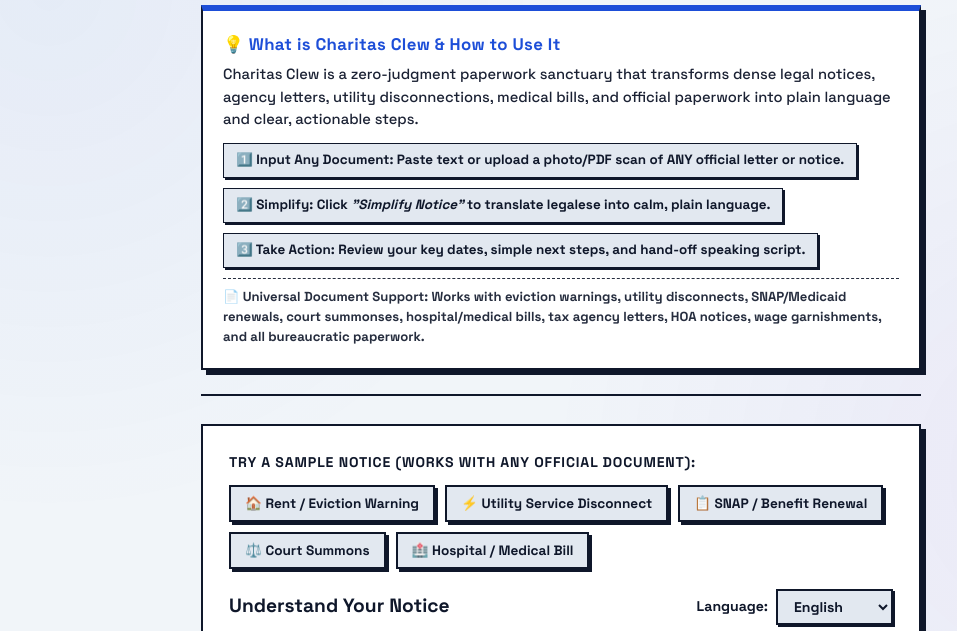
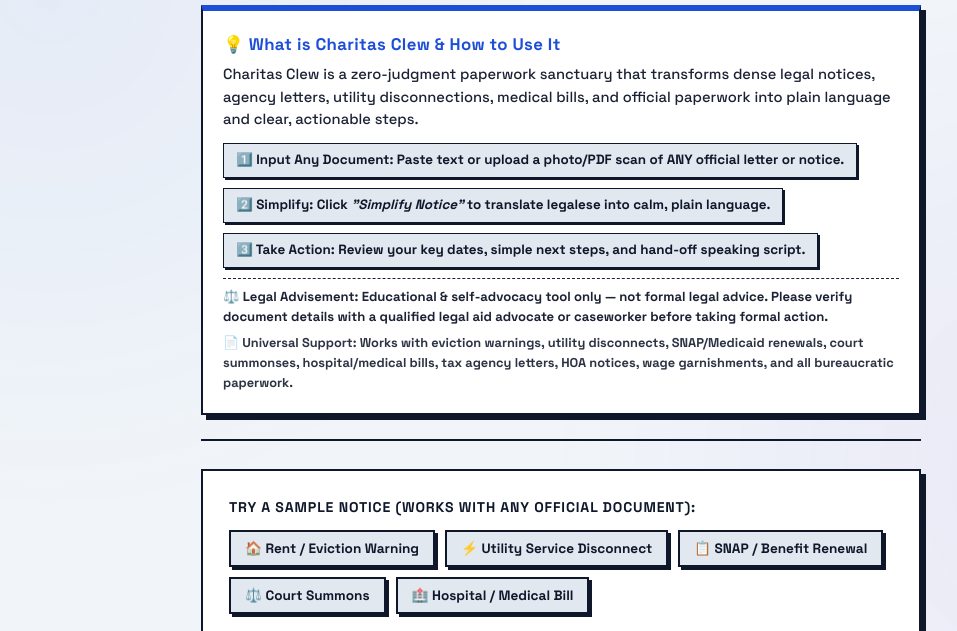
Before and after one commit to earlgreyhot1701D/charitas-clew, a website: page public/index.html in a window 1280 px wide. Shown: the part 167-798 px from the top of the page, without its empty margins (79-1036 px from the left). Drawn offline with Linux system fonts and the light colour scheme.

Commit message:
docs(ui): add prominent 1-line legal advisement to header explainer card

```diff
--- a/public/index.html
+++ b/public/index.html
@@ -646,8 +646,11 @@ textarea:disabled {
         <span>2️⃣ <strong>Simplify:</strong> Click <em>"Simplify Notice"</em> to translate legalese into calm, plain language.</span>
         <span>3️⃣ <strong>Take Action:</strong> Review your key dates, simple next steps, and hand-off speaking script.</span>
       </div>
-      <p style="font-size: 0.82rem; opacity: 0.9; margin-top: 10px; font-weight: 700; border-top: 1px dashed var(--ink); padding-top: 8px;">
-        📄 <strong>Universal Document Support:</strong> Works with eviction warnings, utility disconnects, SNAP/Medicaid renewals, court summonses, hospital/medical bills, tax agency letters, HOA notices, wage garnishments, and all bureaucratic paperwork.
+      <p style="font-size: 0.82rem; opacity: 0.95; margin-top: 10px; font-weight: 700; border-top: 1px dashed var(--ink); padding-top: 8px; color: var(--ink);">
+        ⚖️ <strong>Legal Advisement:</strong> Educational & self-advocacy tool only — not formal legal advice. Please verify document details with a qualified legal aid advocate or caseworker before taking formal action.
+      </p>
+      <p style="font-size: 0.8rem; opacity: 0.88; margin-top: 6px; font-weight: 700;">
+        📄 <strong>Universal Support:</strong> Works with eviction warnings, utility disconnects, SNAP/Medicaid renewals, court summonses, hospital/medical bills, tax agency letters, HOA notices, wage garnishments, and all bureaucratic paperwork.
       </p>
     </div>
   </header>
```
